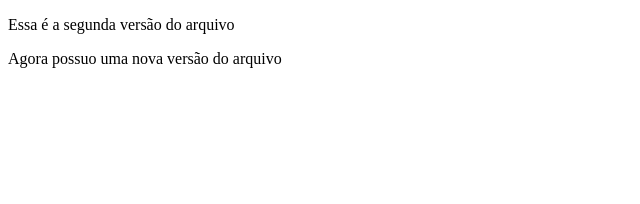
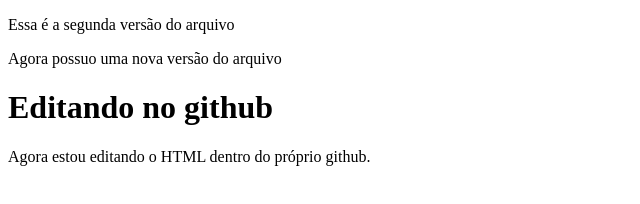
Before and after one commit to rsdm91/hello-world, a plain HTML site: page index.html in a window 1280 px wide. Shown: the whole page, without its empty margins (0-640 px from the left). Drawn offline with Linux system fonts and the light colour scheme.

Commit message:
Fiz uma modificação diretamente no github.

```diff
--- a/index.html
+++ b/index.html
@@ -8,5 +8,7 @@
 <body>
     <p>Essa é a segunda versão do arquivo</p>
     <p>Agora possuo uma nova versão do arquivo</p>
+    <h1> Editando no github</h1>
+        <p> Agora estou editando o HTML dentro do próprio github.</p>
 </body>
 </html>
```
